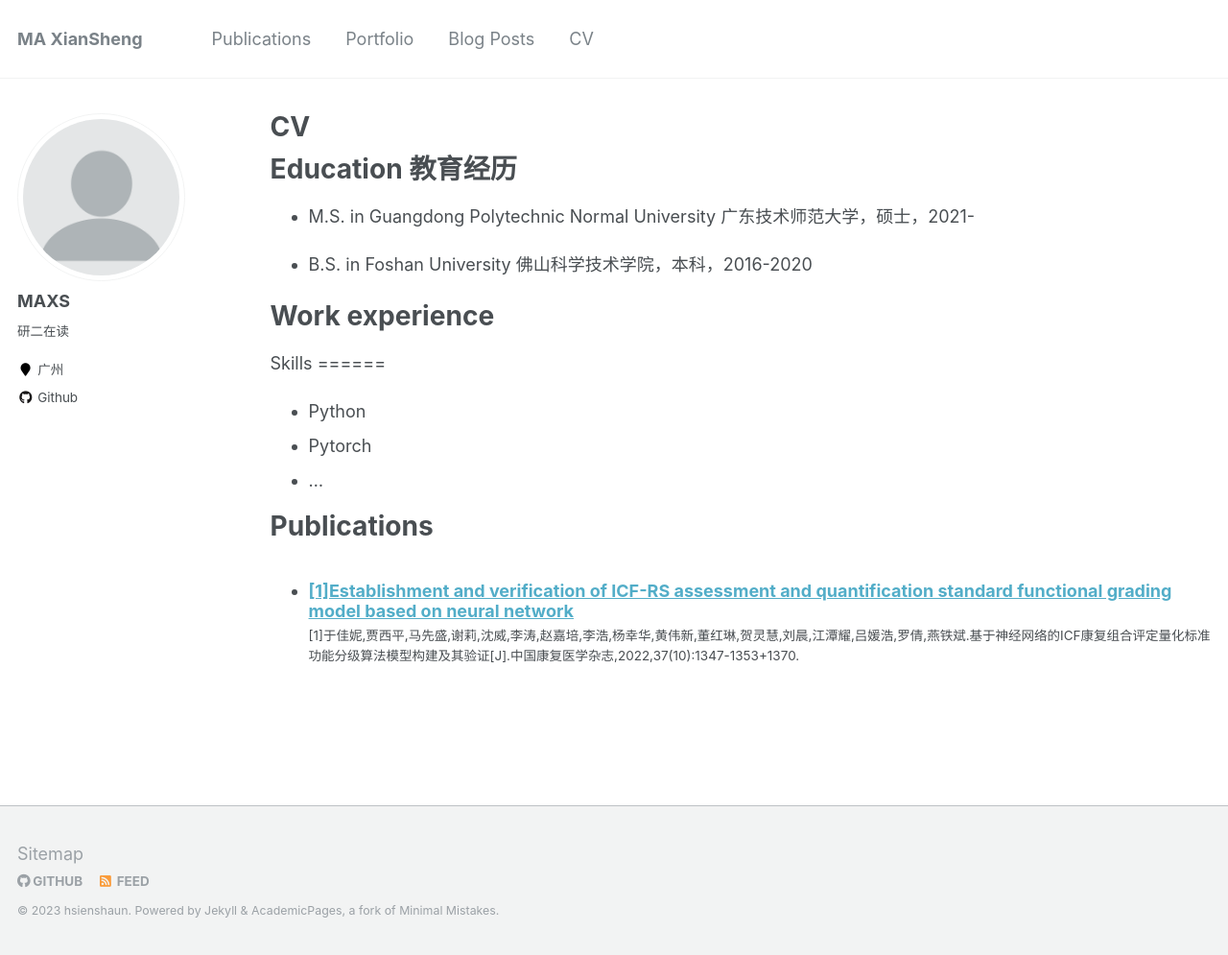
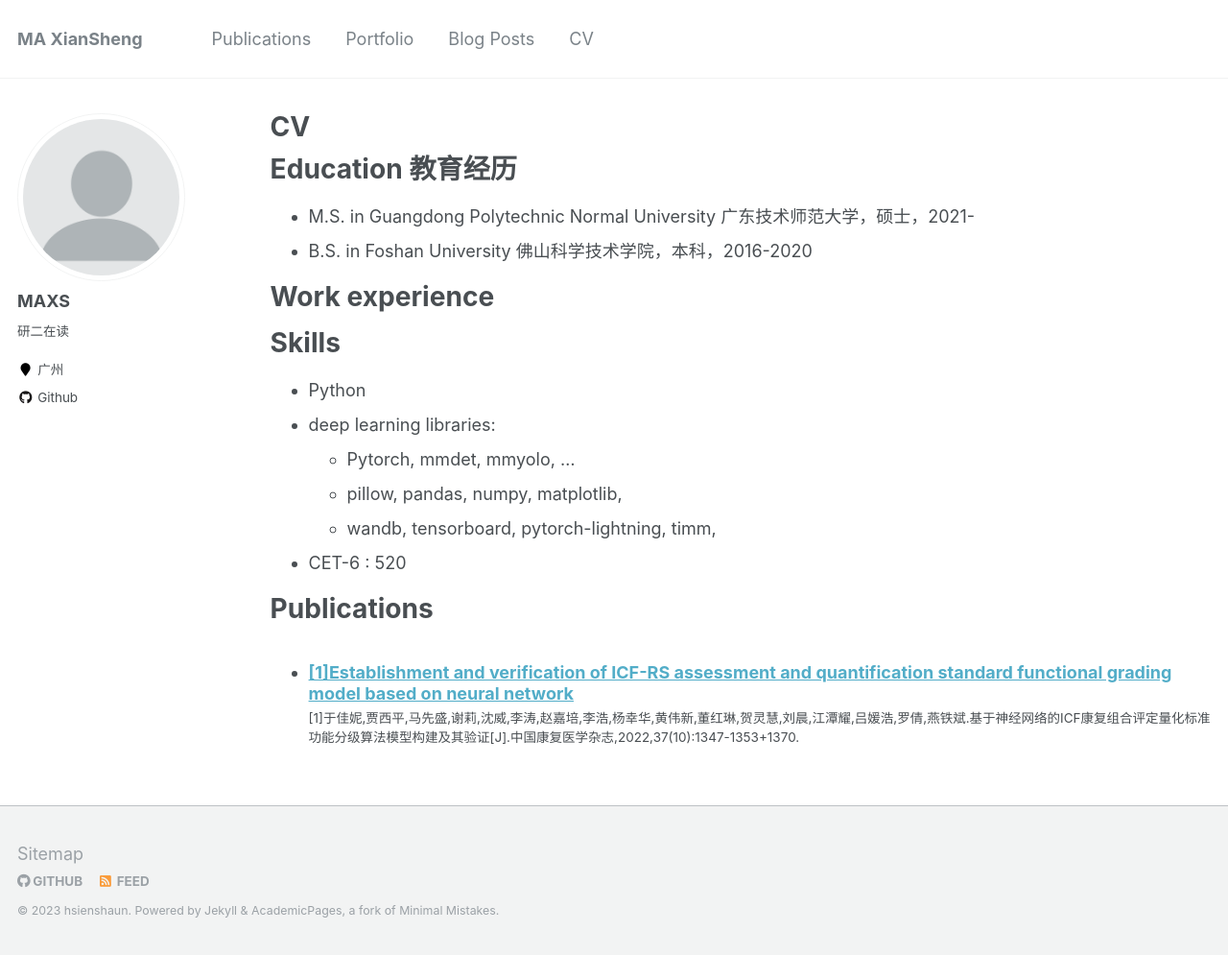
Before and after one commit to hsienshaun/hsienshaun.github.io, a Jekyll site: the page built from _pages/cv.md, in a window 1280 px wide and 995 px high. Shown: the whole window at 96% size. Built offline with Jekyll 4.4.1, drawn with Linux system fonts in a browser that asks for light colours.

Commit message:
Update cv.md

```diff
--- a/_pages/cv.md
+++ b/_pages/cv.md
@@ -12,30 +12,32 @@ redirect_from:
 Education 教育经历
 ======
 * M.S. in Guangdong Polytechnic Normal University 广东技术师范大学，硕士，2021-
-
 * B.S. in Foshan University  佛山科学技术学院，本科，2016-2020
-
-
 
 Work experience
 ======
+
+
 Skills
 ======
 * Python
-* Pytorch
-* ...
+* deep learning libraries:
+  * Pytorch, mmdet, mmyolo, ...
+  * pillow, pandas, numpy, matplotlib,
+  * wandb, tensorboard, pytorch-lightning, timm,
+* CET-6 : 520
 
 Publications
 ======
 
-
-
   <ul>{% for post in site.publications %}
     {% include archive-single-cv.html %}
   {% endfor %}</ul>
+
 <!--
 
-# Talks
+Talks
+======
 
   <ul>{% for post in site.talks %}
     {% include archive-single-talk-cv.html %}
```
Also changed, not shown: other parts of _pages/cv.md (+7 -0 lines).
